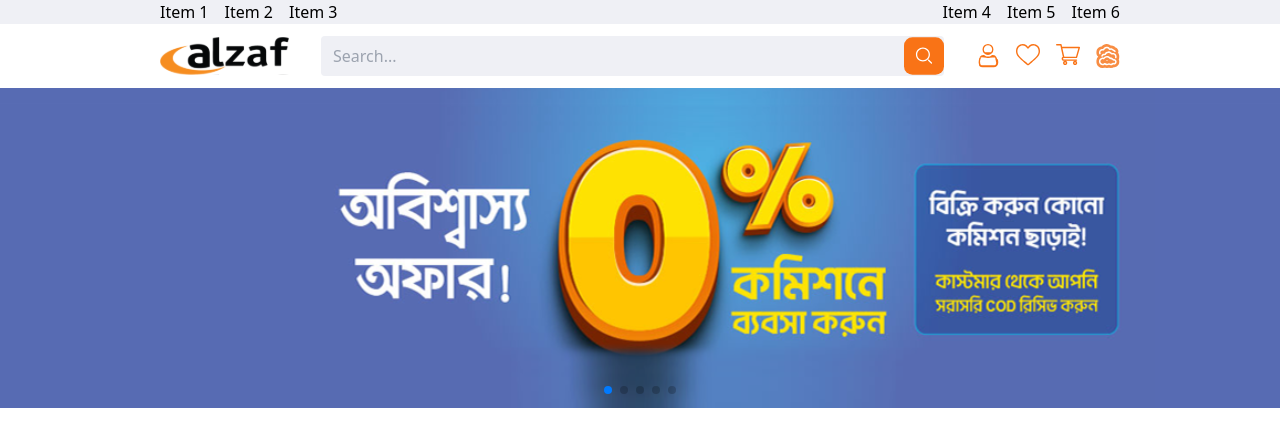
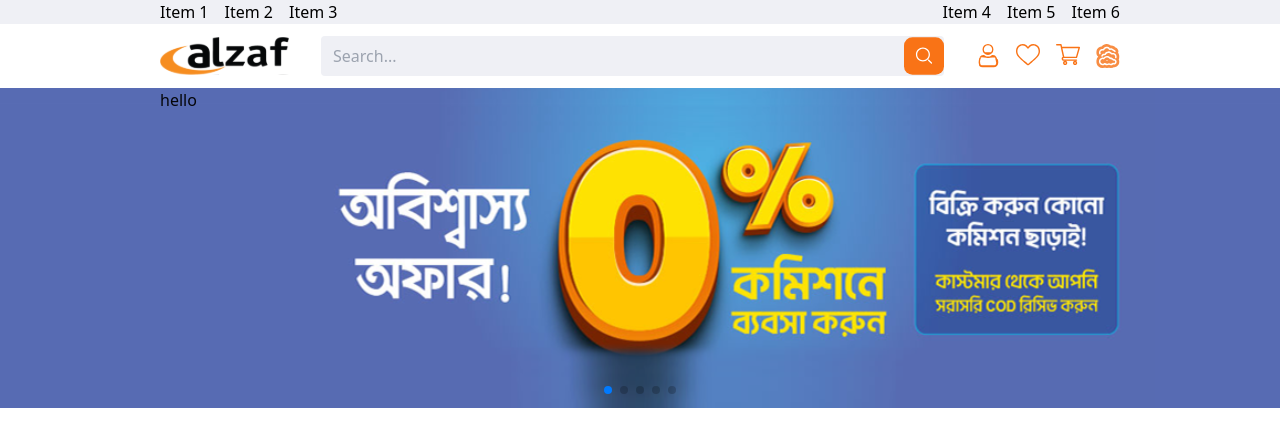
Before and after one commit to sumonDev13/multi-nested-mega-menu, a React (Vite) app: page / in a window 1280 px wide. Shown: the top 446 px of the page. Built offline with nearby package versions, Linux system fonts and the light colour scheme.

Commit message:
wip-megaMenu

```diff
--- a/src/components/heroSection/Hero.jsx
+++ b/src/components/heroSection/Hero.jsx
@@ -1,12 +1,13 @@
-import Slider from "../swiper/Slider"
-
+import Megamenu from "../megamenu/Megamenu";
+import Slider from "../swiper/Slider";
 
 const Hero = () => {
   return (
-    <div>
-      <Slider/>
+    <div className="relative">
+      <Slider />
+      <Megamenu />
     </div>
-  )
-}
+  );
+};
 
-export default Hero
+export default Hero;
--- /dev/null
+++ b/src/components/megamenu/Megamenu.jsx
@@ -0,0 +1,11 @@
+
+
+const Megamenu = () => {
+  return (
+    <div className="absolute top-0 left-0 w-230 h-full bg-white opacity-95 z-10 pl-40">
+    hello
+  </div>
+  )
+}
+
+export default Megamenu
```
